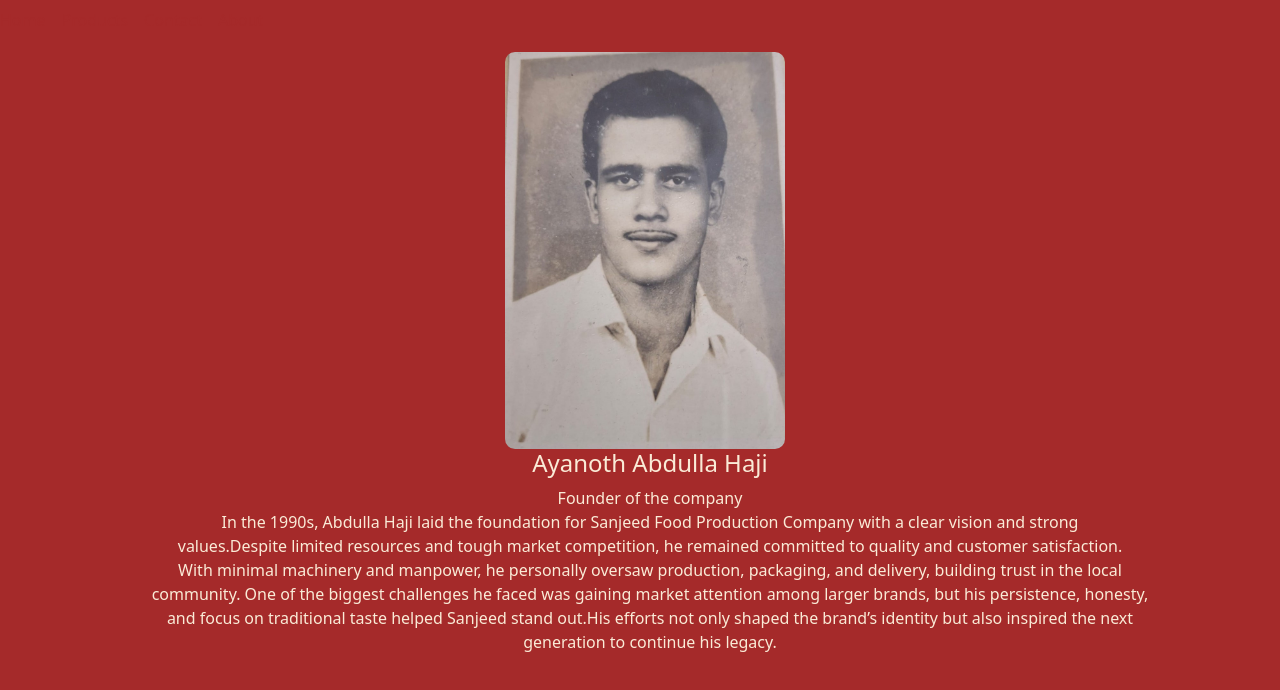
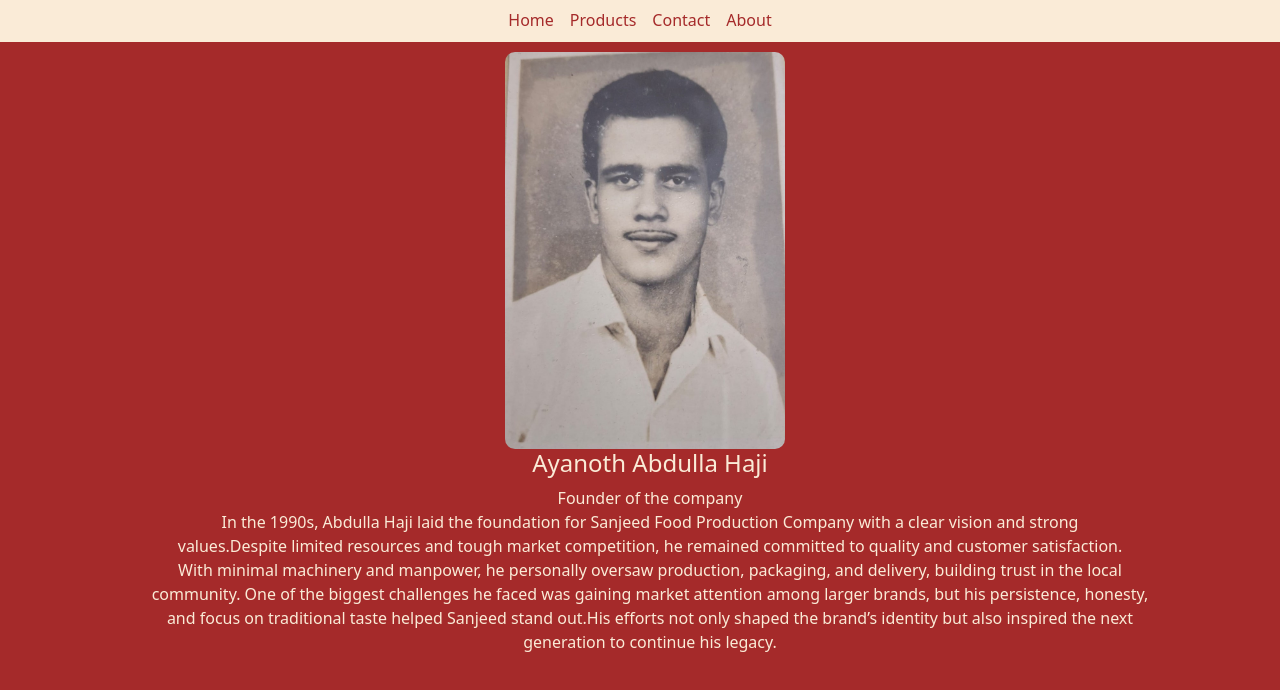
Before and after one commit to Lahanabdull/HA-foods, a plain HTML site: page about.html in a window 1280 px wide. Drawn offline with Linux system fonts and the light colour scheme.

Commit message:
Update about.css

```diff
--- a/about.css
+++ b/about.css
@@ -1,8 +1,10 @@
 body{
     background-color: brown;
 }
-header{
+nav{
     background-color: antiquewhite;
+    justify-content: center;
+    align-items: center;
 }
 h4{
     color: antiquewhite;
```
